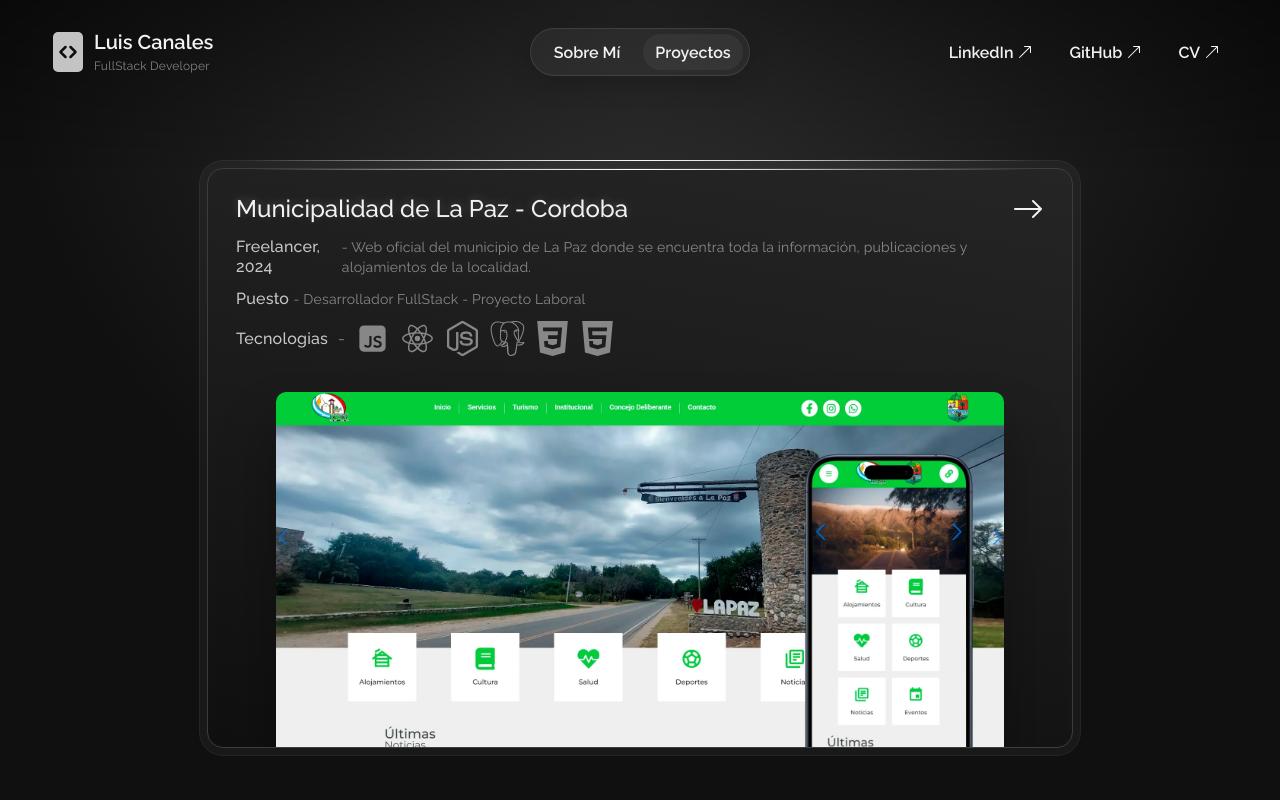
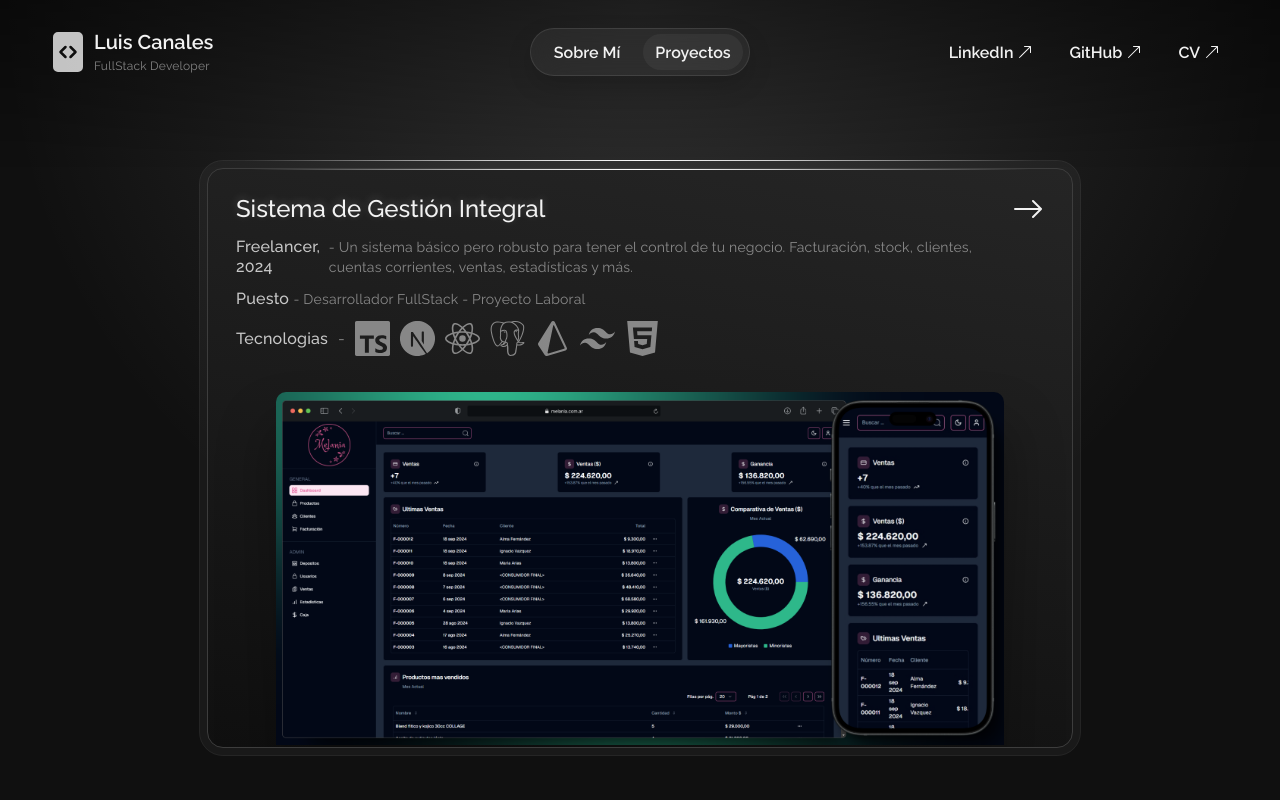
Before and after one commit to SnowDevLC/Portfolio, a React (Vite) app in the folder client/: page /projects in a window 1280 px wide. Shown: the top 800 px of the page. Built offline with nearby package versions, Linux system fonts and the light colour scheme.

Commit message:
feat: add erp

```diff
--- a/client/src/assets/db.js
+++ b/client/src/assets/db.js
@@ -1,4 +1,17 @@
 export const projects = [
+  {
+    "name": "Sistema de Gestión Integral",
+    "description": "Un sistema básico pero robusto para tener el control de tu negocio. Facturación, stock, clientes, cuentas corrientes, ventas, estadísticas y más.",
+    "skills": ["TypeScript", "Next.js", "React.js", "PostgreSQL", "Prisma", "Tailwind", "HTML"],
+    "company": "Freelancer",
+    "position": "Desarrollador FullStack - Proyecto Laboral",
+    "age": 2024,
+    "github": "https://github.com/SnowDevLC/",
+    "deploy": "https://melania.com.ar",
+    "isDeploy": false,
+    "image": "/projects/erp2.png",
+    "bgColor": "radial-gradient(circle at 50% 0, rgb(244, 114, 182, 0.2), rgba(0, 0, 0, 0) 80%), radial-gradient(circle at 50% 0, rgb(244, 114, 182, 0.2), rgba(0, 0, 0, 0))"
+  },
   {
     "name": "Municipalidad de La Paz - Cordoba",
     "description": "Web oficial del municipio de La Paz donde se encuentra toda la información, publicaciones y alojamientos de la localidad.",
--- a/client/src/components/Card/Card.jsx
+++ b/client/src/components/Card/Card.jsx
@@ -1,7 +1,6 @@
 /* eslint-disable react/prop-types */
 import style from "./Card.module.css";
 import { BsArrowRight } from "react-icons/bs";
-import { RiJavascriptFill, RiReactjsFill } from "react-icons/ri";
 import {
   SiNextdotjs,
   SiRedux,
@@ -12,6 +11,10 @@ import {
   SiNodedotjs,
   SiPostgresql,
   SiMongodb,
+  SiPrisma,
+  SiTypescript,
+  SiJavascript,
+  SiReact
 } from "react-icons/si";
 
 export default function Card({ project }) {
@@ -43,14 +46,18 @@ export default function Card({ project }) {
                 skills.map(
                   (skill, index) =>
                     (skill === "JavaScript" && (
-                      <RiJavascriptFill key={index} className={style.logo} title="JavaScript" />
+                      <SiJavascript key={index} className={style.logo} title="JavaScript" />
+                    )) ||
+                    (skill === "TypeScript" && (
+                      <SiTypescript key={index} className={style.logo} title="TypeScript" />
                     )) ||
                     (skill === "Next.js" && <SiNextdotjs key={index} className={style.logo} title="Next.js" />) ||
-                    (skill === "React.js" && <RiReactjsFill key={index} className={style.logo} title="React" />) ||
+                    (skill === "React.js" && <SiReact key={index} className={style.logo} title="React" />) ||
                     (skill === "HTML" && <SiHtml5 key={index} className={style.logo} title="HTML5" />) ||
                     (skill === "CSS" && <SiCss3 key={index} className={style.logo} title="CSS3" />) ||
                     (skill === "Tailwind" && <SiTailwindcss key={index} className={style.logo} title="Tailwind" />) ||
                     (skill === "Node.js" && <SiNodedotjs key={index} className={style.logo} title="Node.js" />) ||
+                    (skill === "Prisma" && <SiPrisma key={index} className={style.logo} title="Prisma" />) ||
                     (skill === "PostgreSQL" && (
                       <SiPostgresql key={index} className={style.logo} title="PostgreSQL" />
                     )) || null
--- a/client/src/components/Footer/Footer.jsx
+++ b/client/src/components/Footer/Footer.jsx
@@ -33,7 +33,7 @@ export default function Footer() {
                                 </a>
                                 <a
                                     className={style.social}
-                                    href="https://drive.google.com/file/d/1HI6tna5YOVspn_lPmQGycFrLtUzFVNDr/view?usp=share_link"
+                                    href="https://drive.google.com/file/d/1VOlQyyddYvIMmfYZBsgmIoZnpPUpjKi9/view?usp=drive_link"
                                     target="___blank"
                                 >
                                     CV
@@ -44,8 +44,8 @@ export default function Footer() {
                     </div>
                 </div>
                 <div className={style.footerBottom}>
-                    <span>© 2023 Luis Canales. Todos los Derechos Reservados.</span>
-                    <span className={style.update}>Última actualización por Luis Canales en Marzo de 2024.</span>
+                    <span>© 2024 Luis Canales. Todos los Derechos Reservados.</span>
+                    <span className={style.update}>Última actualización por Luis Canales en Septiembre de 2024.</span>
                 </div>
             </div>
         </footer>
--- a/client/src/components/NavBar/NavBar.jsx
+++ b/client/src/components/NavBar/NavBar.jsx
@@ -58,7 +58,7 @@ export default function NavBar() {
                             </a>
                             <a
                                 className={style.social}
-                                href="https://drive.google.com/file/d/1GR6j6Xlmg9XYjInKLJ30fLf0EoMA3WZE/view?usp=drive_link"
+                                href="https://drive.google.com/file/d/1VOlQyyddYvIMmfYZBsgmIoZnpPUpjKi9/view?usp=drive_link"
                                 target="___blank"
                             >
                                 CV
--- a/client/src/views/About/About.jsx
+++ b/client/src/views/About/About.jsx
@@ -1,4 +1,3 @@
-import { RiJavascriptFill, RiReactjsFill } from "react-icons/ri";
 import {
   SiNextdotjs,
   SiRedux,
@@ -9,6 +8,11 @@ import {
   SiNodedotjs,
   SiPostgresql,
   SiMongodb,
+  SiPrisma,
+  SiTypescript,
+  SiJavascript,
+  SiReact,
+  SiPhp
 } from "react-icons/si";
 import { studies } from "../../assets/db.js";
 import style from "./About.module.css";
@@ -66,15 +70,18 @@ export default function About() {
             <h3>HABILIDADES</h3>
           </div>
           <div className={style.skillsContent}>
-            <RiJavascriptFill className={style.logo} title="JavaScript" />
+            <SiJavascript className={style.logo} title="JavaScript" />
+            <SiTypescript className={style.logo} title="TypeScript" />
             <SiNextdotjs className={style.logo} title="Next.js" />
-            <RiReactjsFill className={style.logo} title="React" />
+            <SiReact className={style.logo} title="React" />
             <SiRedux className={style.logo} title="Redux" />
             <SiHtml5 className={style.logo} title="HTML5" />
             <SiCss3 className={style.logo} title="CSS3" />
             <SiTailwindcss className={style.logo} title="Tailwind" />
             <SiNodedotjs className={style.logo} title="Node.js" />
+            <SiPhp className={style.logo} title="PHP" />
             <SiPostgresql className={style.logo} title="PostgreSQL" />
+            <SiPrisma className={style.logo} title="Prisma" />
             <SiMongodb className={style.logo} title="MongoDB" />
             <SiGit className={style.logo} title="Git" />
           </div>
```
Also changed, not shown: client/public/projects/erp2.png (added).
